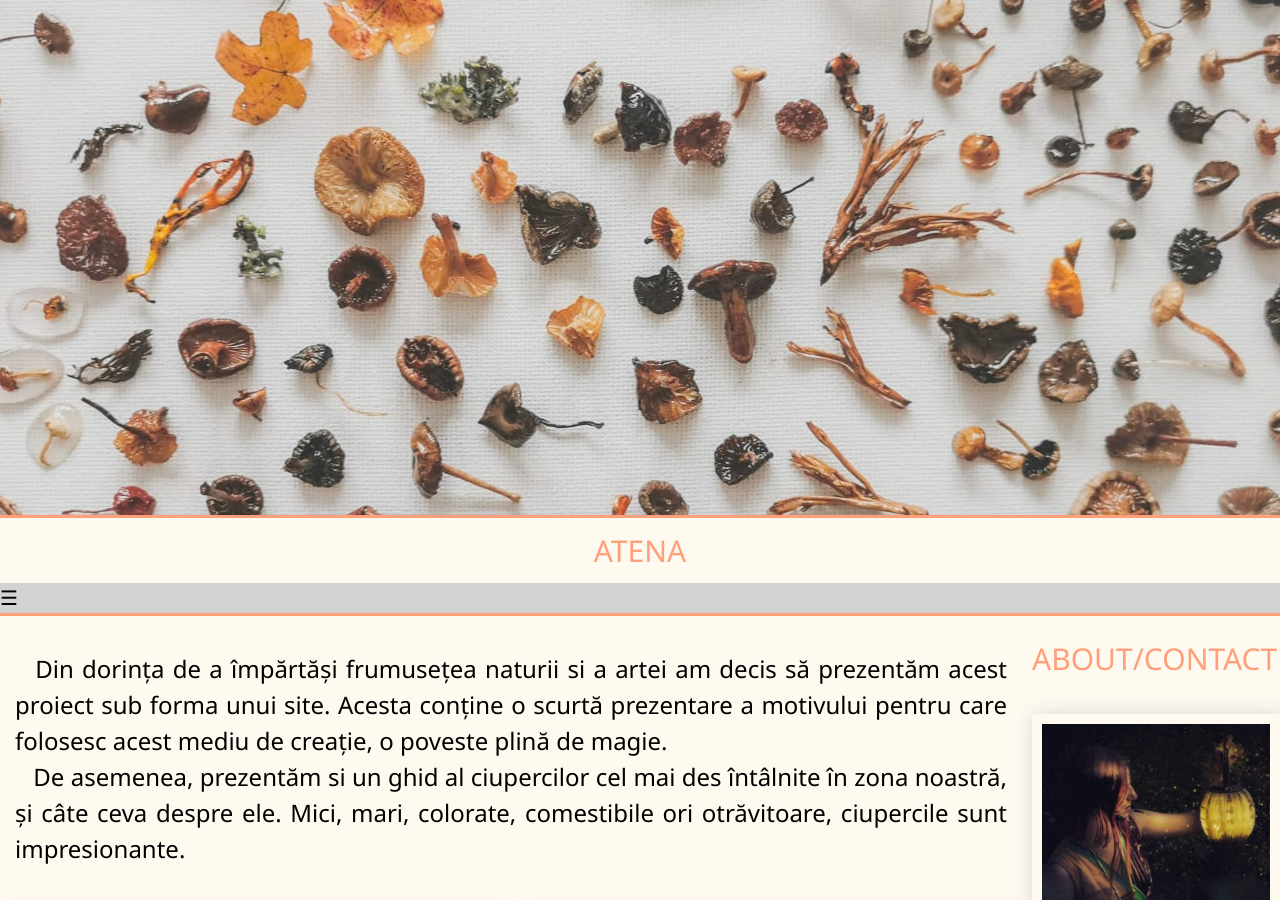
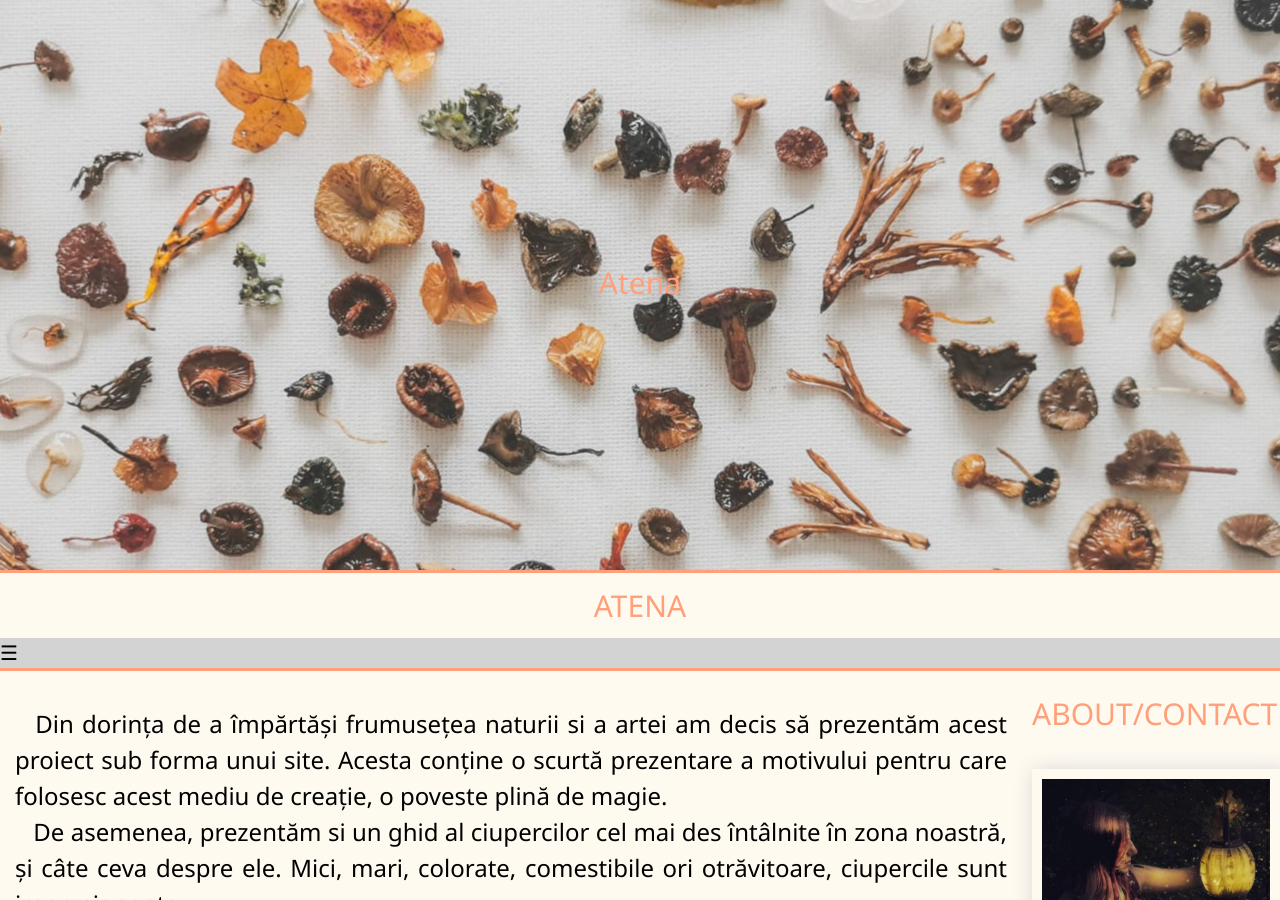
Before and after one commit to bogdan2web/atena, a Jekyll site: the page built from index.html, in a window 1280 px wide and 900 px high. Built offline with Jekyll 4.4.1, drawn with Linux system fonts in a browser that asks for light colours.

Commit message:
Update header.html

```diff
--- a/_includes/header.html
+++ b/_includes/header.html
@@ -1,4 +1,4 @@
 <div class="header">
-  <h2></h2>
+  <h2>Atena</h2>
   <p> </p>
 </div>
```
